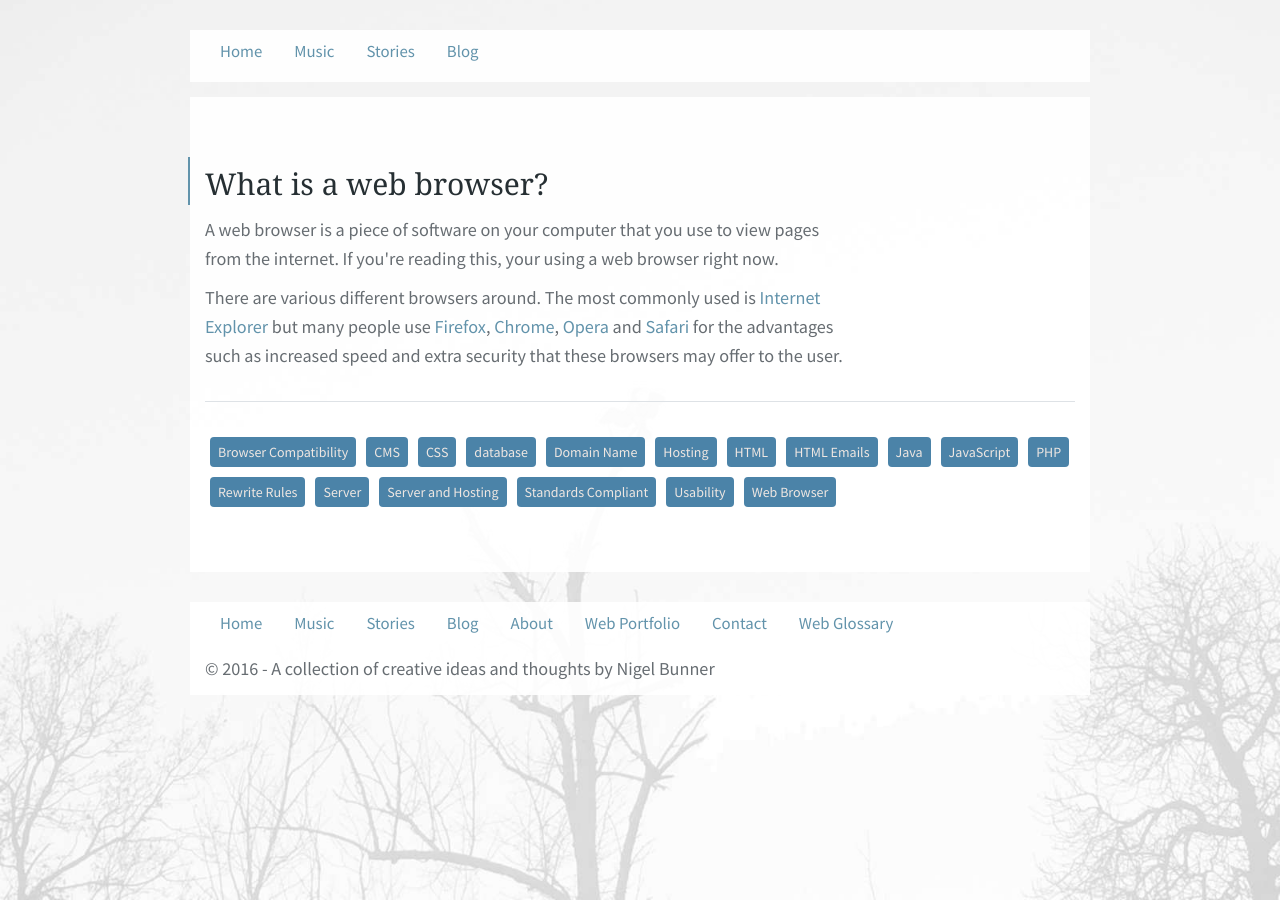
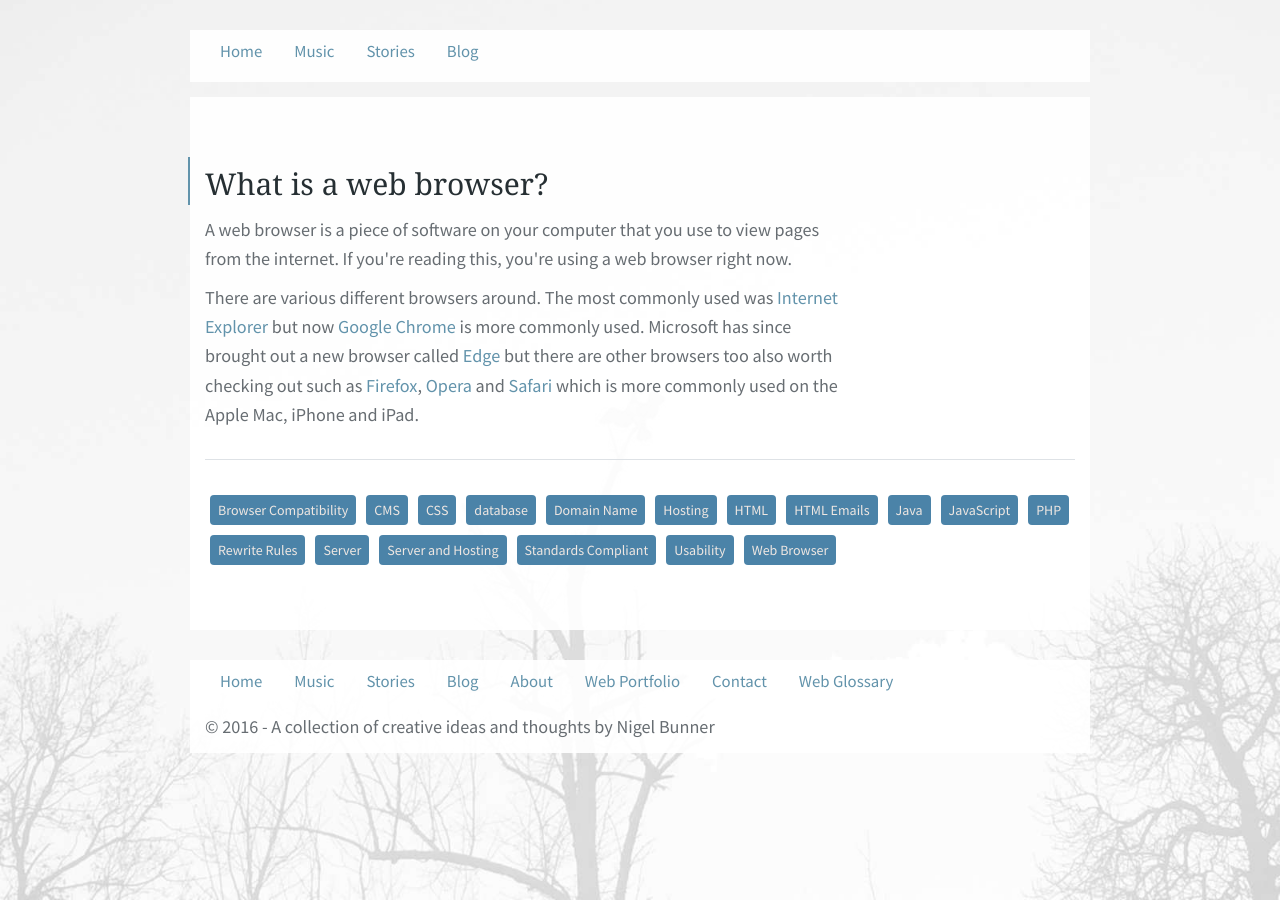
Before and after one commit to nbunner-personal/nigelbunner, a Jekyll site: the page built from glossary/glossary_Web-Browser.html, in a window 1280 px wide. Built offline with Jekyll 4.4.1, drawn with Linux system fonts in a browser that asks for light colours; nearby versions of some CDN libraries; some web fonts are replaced.

Commit message:
Updating glossary page

```diff
--- a/glossary/glossary_Web-Browser.html
+++ b/glossary/glossary_Web-Browser.html
@@ -4,5 +4,5 @@ title: What is a web browser?
 permalink: /glossary/glossary_Web-Browser.html
 ---
 
-<p>A web browser is a piece of software on your computer that you use to view pages from the internet. If you're reading this, your using a web browser right now.</p>
-<p>There are various different browsers around. The most commonly used is <a href="http://www.microsoft.com/en-gb/download/ie.aspx?q=internet+explorer">Internet Explorer</a> but many people use <a href="http://www.mozilla.com/en-US/firefox/">Firefox</a>, <a href="http://www.google.co.uk/chrome">Chrome</a>, <a href="http://www.opera.com/">Opera</a> and <a href="http://www.apple.com/safari/">Safari</a> for the advantages such as increased speed and extra security that these browsers may offer to the user.</p>
+<p>A web browser is a piece of software on your computer that you use to view pages from the internet. If you're reading this, you're using a web browser right now.</p>
+<p>There are various different browsers around. The most commonly used was <a href="https://support.microsoft.com/en-gb/help/17621/internet-explorer-downloads">Internet Explorer</a> but now <a href="http://www.google.co.uk/chrome">Google Chrome</a> is more commonly used. Microsoft has since brought out a new browser called <a href="https://www.microsoft.com/en-gb/windows/microsoft-edge">Edge</a> but there are other browsers too also worth checking out such as <a href="https://www.mozilla.org/en-GB/firefox/new/">Firefox</a>, <a href="http://www.opera.com/">Opera</a> and <a href="https://www.apple.com/uk/safari/">Safari</a> which is more commonly used on the Apple Mac, iPhone and iPad.</p>
```
